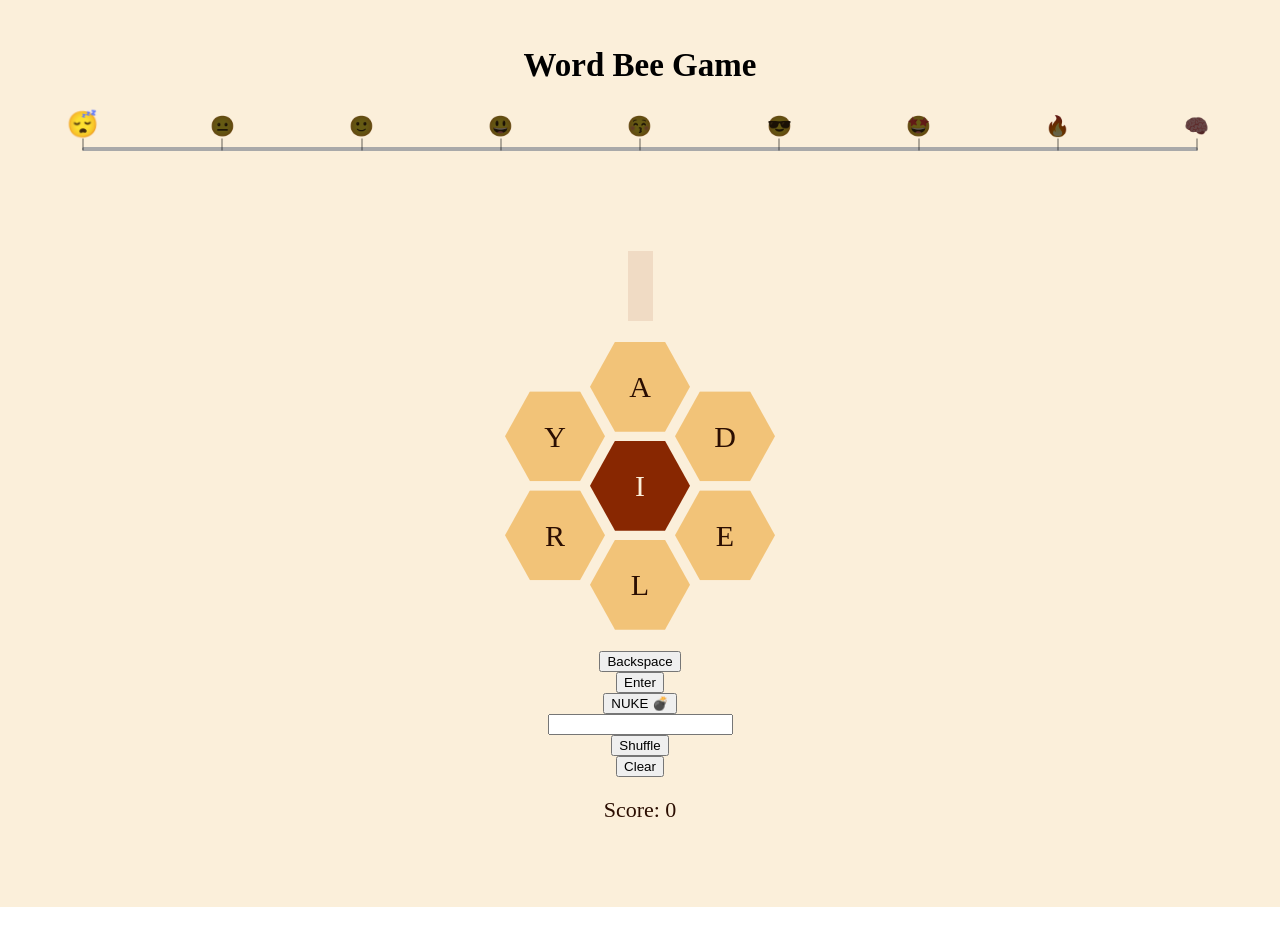
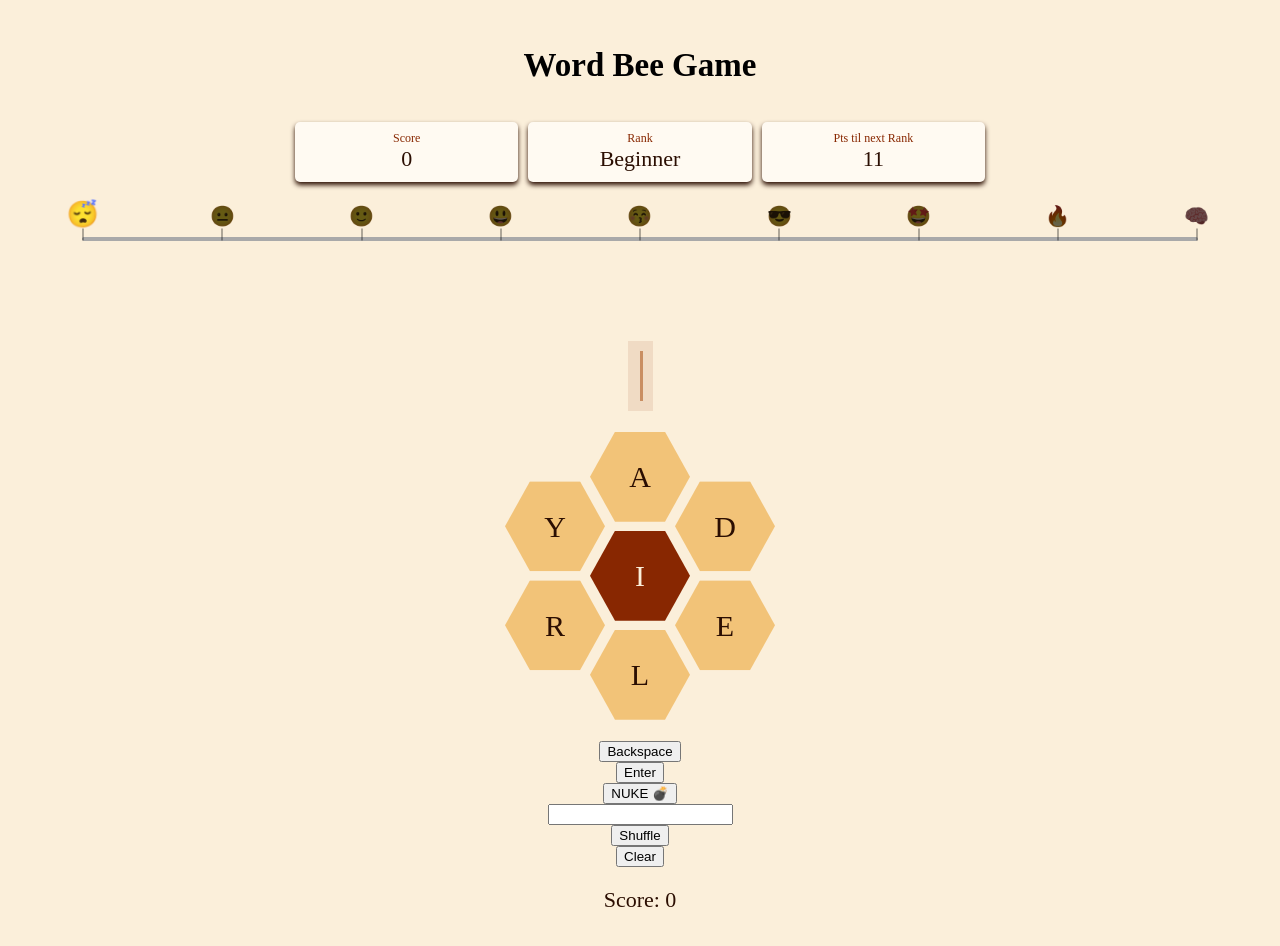
Before and after one commit to DollarStoreBattery/BuzzWords_Frontend, a Next.js app: page / in a window 1280 px wide. Shown: the top 946 px of the page. Before the commit the page ends 907 px from the top, so only its background shows below. Built offline with nearby package versions, Linux system fonts and the light colour scheme; a web font is replaced by a local one.

Commit message:
added scoreboard component

```diff
--- /dev/null
+++ b/components/ScoreBoard.tsx
@@ -0,0 +1,66 @@
+import styled from "@emotion/styled";
+import { RankingScheme } from "../lib/gameTypes";
+import getRankingBounds from "../lib/getRankingBounds";
+import usePlaySessionStore from "../lib/usePlaySessionStore";
+import { colours } from "../styles/theme";
+import TextElement from "./basic/TextElement";
+
+const ScoreCardContainer = styled("div")({
+  marginBlock: "10px 20px",
+  display: "flex",
+  width: "90%",
+  maxWidth: "700px",
+  justifyContent: "space-evenly",
+});
+
+const ScoreCard = styled("div")({
+  display: "flex",
+  flexDirection: "column",
+  justifyContent: "center",
+  textAlign: "center",
+  alignItems: "center",
+  alignContent: "center",
+  margin: "0 5px",
+  backgroundColor: colours["Soft White"],
+  boxShadow: `0 3px 5px ${colours["Dark Sienna"]}`,
+  fontSize: 30,
+  color: colours["Dark Sienna"],
+  height: 60,
+  width: "35%",
+  borderRadius: 5,
+});
+
+const ScoreBoard = ({ rankingScheme }: { rankingScheme: RankingScheme }) => {
+  const score = usePlaySessionStore((state) => state.score);
+  const { currentRank, pointsToNextRank } = getRankingBounds(
+    score,
+    rankingScheme
+  );
+
+  const CardElement = (label: string, value: string | number) => {
+    return (
+      <ScoreCard>
+        <TextElement size="xs" unPadded={true} textColour={"Kobe"}>
+          {label}
+        </TextElement>
+        <TextElement size="md" unPadded={true}>
+          {value}
+        </TextElement>
+      </ScoreCard>
+    );
+  };
+
+  return (
+    <ScoreCardContainer>
+      {CardElement("Score", score)}
+      {CardElement("Rank", currentRank)}
+      {pointsToNextRank ? (
+        CardElement("Pts til next Rank", pointsToNextRank)
+      ) : (
+        <></>
+      )}
+    </ScoreCardContainer>
+  );
+};
+
+export default ScoreBoard;
--- a/components/basic/TextElement.tsx
+++ b/components/basic/TextElement.tsx
@@ -5,16 +5,17 @@ import styled from "@emotion/styled";
 type TextProps = {
   size?: FontSizes;
   textColour?: ColourNames;
+  unPadded?: boolean;
 };
 
 const TextElement = styled("p")<TextProps>(
   {
     display: "flex",
     textAlign: "center",
-    padding: spacings.sm,
-    margin: spacings.sm,
   },
   (props) => ({
+    padding: props.unPadded ? 0 : spacings.sm,
+    margin: props.unPadded ? 0 : spacings.sm,
     fontSize: props.size ? fontSizes[props.size] : fontSizes.md,
     color: props.textColour
       ? colours[props.textColour]
--- a/pages/index.tsx
+++ b/pages/index.tsx
@@ -17,6 +17,7 @@ import NukeButtonDevOnly from "../components/NukeButtonDevOnly";
 import FeedbackMessage from "../components/FeedbackMessage";
 import ProgressBar from "../components/ProgressBar";
 import ScoreButtonDevOnly from "../components/ScoreButtonDevOnly";
+import ScoreBoard from "../components/ScoreBoard";
 interface DailyPuzzleProps {
   game: Puzzle;
 }
@@ -41,7 +42,11 @@ const MainPage: NextPage<DailyPuzzleProps> = ({ game }) => {
         <meta name="description" content="Spelling Bee Game" />
         <link rel="icon" href="/favicon.ico" />
       </Head>
+
       <h2>Word Bee Game</h2>
+
+      <ScoreBoard rankingScheme={rankingScheme} />
+
       <ProgressBar rankingScheme={rankingScheme} />
 
       <FeedbackMessage
@@ -49,23 +54,31 @@ const MainPage: NextPage<DailyPuzzleProps> = ({ game }) => {
         scoringScheme={solutionsWithScores}
       />
       <Guess centralLetter={centralLetterUpper} />
+
       <GameGrid
         centralLetter={centralLetterUpper}
         boundaryLetters={puzzleLettersUpper.filter(
           (letter) => letter != centralLetterUpper
         )}
       ></GameGrid>
+
       <BackSpaceButton />
+
       <EnterButton
         centralLetter={centralLetterUpper}
         solutionsWithScores={solutionsWithScores}
         puzzleLetters={puzzleLettersUpper}
       />
+
       <NukeButtonDevOnly />
       <ScoreButtonDevOnly />
+
       <ShuffleButton />
+
       <ResetButton />
+
       <ScoreDisplay />
+
       <FoundWordsList pangrams={pangrams} />
     </PageContainer>
   );
--- a/styles/theme.ts
+++ b/styles/theme.ts
@@ -1,6 +1,7 @@
 import { ColourNames, FontSizes, PaddingSizes } from "./types";
 
 export const colours: { [key in ColourNames]: string } = {
+  "Soft White": "#fffaf2",
   "Antique White": "#fbefda",
   "Gold Crayola": "#f2c378",
   Gamboge: "#e49b30",
@@ -16,6 +17,7 @@ export const spacings: { [key in PaddingSizes]: string } = {
 };
 
 export const fontSizes: { [key in FontSizes]: string } = {
+  xs: "1.2rem",
   sm: "1.6rem",
   md: "2.2rem",
   lg: "3rem",
--- a/styles/types.ts
+++ b/styles/types.ts
@@ -4,6 +4,7 @@ export type ColourNames =
   | "Gamboge"
   | "Rust"
   | "Kobe"
-  | "Dark Sienna";
+  | "Dark Sienna"
+  | "Soft White";
 export type PaddingSizes = "sm" | "md" | "lg";
-export type FontSizes = "sm" | "md" | "lg" | "xl";
+export type FontSizes = "xs" | "sm" | "md" | "lg" | "xl";
```
